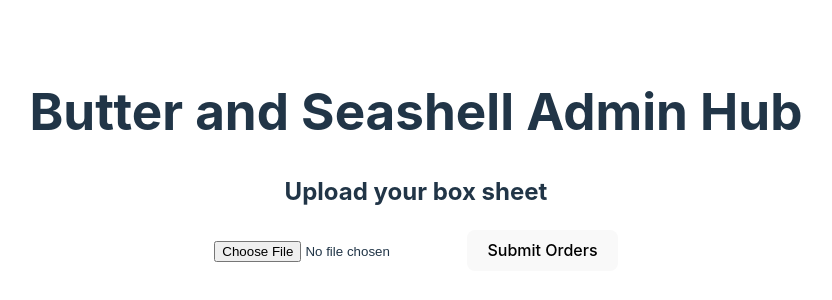
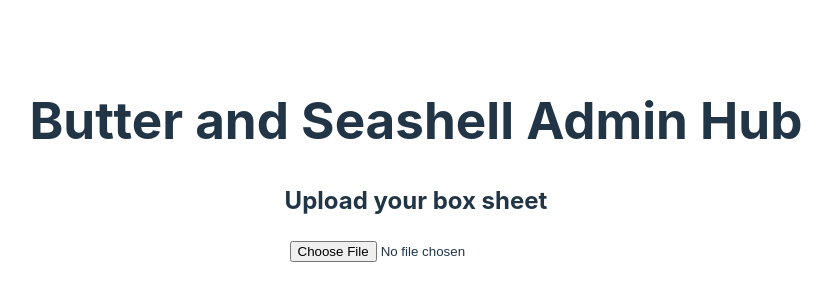
Before and after one commit to crbac3217/BnSBatch, a React (Vite) app: page / in a window 1280 px wide. Shown: the part 240-540 px from the top of the page, without its empty margins (224-1056 px from the left). Built offline with nearby package versions, Linux system fonts and the light colour scheme.

Commit message:
testeroo~

```diff
--- a/src/App.jsx
+++ b/src/App.jsx
@@ -65,7 +65,6 @@ function App() {
         <h1>Butter and Seashell Admin Hub</h1>
         <h2>Upload your box sheet</h2>
         <input type="file" accept=".csv" onChange={handleFileChange} />
-        <button onClick={handleSubmitOrders}>Submit Orders</button>
       </div>
       {Object.keys(orders).length > 0 && (
         <div>
@@ -81,6 +80,7 @@ function App() {
               </li>
             ))}
           </ul>
+          <button onClick={handleSubmitOrders}>Submit Orders</button>
         </div>
       )}
       {Object.keys(totals).length > 0 && (
```
